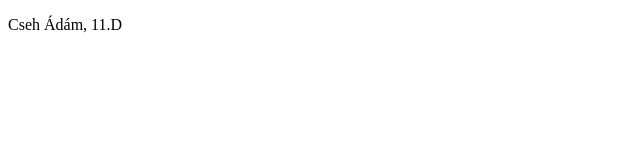
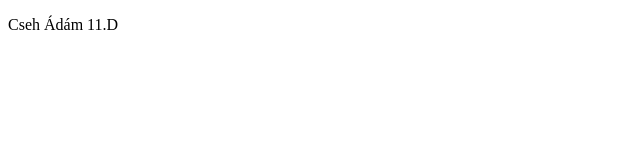
Before and after one commit to Kirby-One/gyakorlatGIT_projket1, a plain HTML site: page index.html in a window 1280 px wide. Shown: the full height of the page, 0-640 px from the left. Drawn offline with Linux system fonts and the light colour scheme.

```diff
--- a/index.html
+++ b/index.html
@@ -6,6 +6,6 @@
     <title>Document</title>
 </head>
 <body>
-    <p>Cseh Ádám, 11.D</p>
+    <p>Cseh Ádám 11.D</p>
 </body>
 </html>
```
